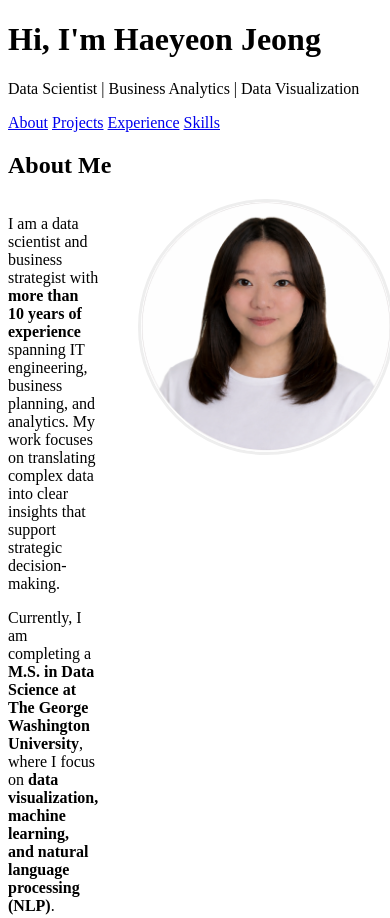
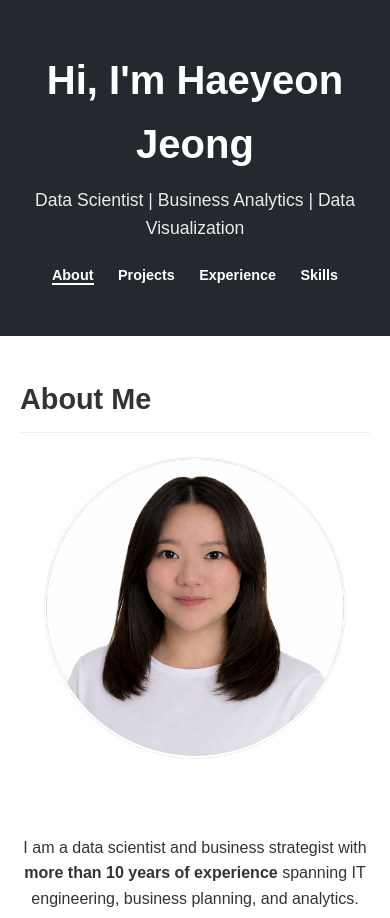
Before and after one commit to haeyeon-jeong/haeyeon-jeong.github.io, a plain HTML site: page index.html in a window 390 px wide. Shown: the top 918 px of the page. Drawn offline with Linux system fonts and the light colour scheme.

Commit message:
Enhance styling for layout and responsiveness

```diff
--- a/css/style.css
+++ b/css/style.css
@@ -1,42 +1,100 @@
-/* Layout for About Container */
+/* General Styling */
+body {
+    font-family: Arial, sans-serif;
+    margin: 0;
+    padding: 0;
+    line-height: 1.6;
+    background-color: #ffffff;
+    color: #333;
+}
+
+/* Dark Header Section */
+header {
+    background: #24292f;
+    color: #fff;
+    padding: 3rem 1rem;
+    text-align: center;
+}
+
+header h1 {
+    margin: 0;
+    font-size: 2.5rem;
+}
+
+header p {
+    margin: 10px 0 20px 0;
+    font-size: 1.1rem;
+    opacity: 0.9;
+}
+
+/* Menu styling */
+nav a {
+    color: #fff;
+    text-decoration: none;
+    margin: 0 10px;
+    font-size: 0.9rem;
+    font-weight: bold;
+}
+
+nav a.active {
+    border-bottom: 2px solid #fff;
+}
+
+/* Main Content Alignment */
+main {
+    max-width: 1000px;
+    margin: 40px auto;
+    padding: 0 20px;
+}
+
+h2 {
+    font-size: 1.8rem;
+    margin-top: 40px;
+    border-bottom: 1px solid #eee;
+    padding-bottom: 10px;
+}
+
+/* About Me Container: Flexbox for Side-by-Side */
 .about-container {
     display: flex;
     justify-content: space-between;
-    align-items: flex-start;
+    align-items: center;
     gap: 40px;
     margin-top: 20px;
 }
 
 .about-text {
-    flex: 2; /* Gives more room to your bio */
+    flex: 2;
 }
 
 .about-photo {
     flex: 1;
-    text-align: right;
+    display: flex;
+    justify-content: center;
 }
 
 .about-photo img {
-    max-width: 250px; /* Adjust size to fit your preference */
-    height: auto;
-    border-radius: 50%; /* Optional: Makes photo circular */
-    border: 3px solid #eee;
+    width: 300px; /* Match the size in your screenshot */
+    height: 300px;
+    border-radius: 50%; /* Perfect circle */
+    object-fit: cover;
+    border: 1px solid #eee;
 }
 
-/* Ensure school logos are sized correctly */
+/* Education Alignment */
+.edu-item {
+    display: flex;
+    align-items: flex-start;
+    gap: 20px;
+    margin-bottom: 30px;
+}
+
 .school-logo {
     width: 60px;
     height: auto;
-    margin-right: 20px;
 }
 
-.edu-item {
-    display: flex;
-    align-items: flex-start;
-    margin-bottom: 30px;
-}
-
-/* Fix for Bullet points alignment */
+/* Contact List */
 #contact ul {
     list-style: none;
     padding: 0;
@@ -45,3 +103,28 @@
 #contact li {
     margin-bottom: 10px;
 }
+
+/* Dark Footer Section */
+footer {
+    background: #24292f;
+    color: white;
+    text-align: center;
+    padding: 3rem 1rem;
+    margin-top: 60px;
+}
+
+footer a {
+    color: #fff;
+}
+
+/* Mobile Responsiveness */
+@media (max-width: 768px) {
+    .about-container {
+        flex-direction: column;
+        text-align: center;
+    }
+    .about-photo {
+        order: -1;
+        margin-bottom: 20px;
+    }
+}
```
